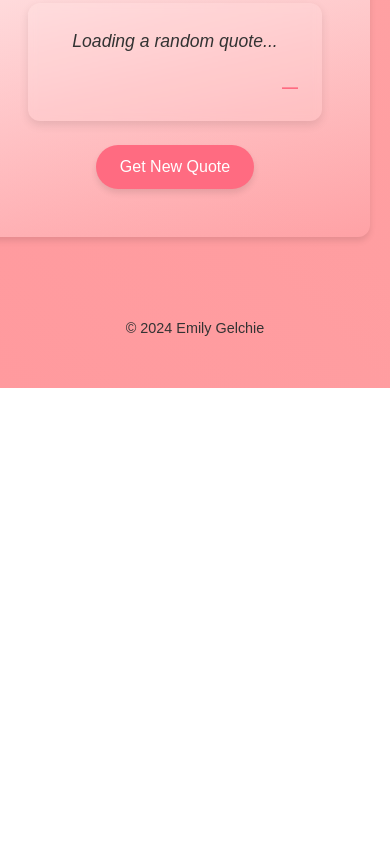
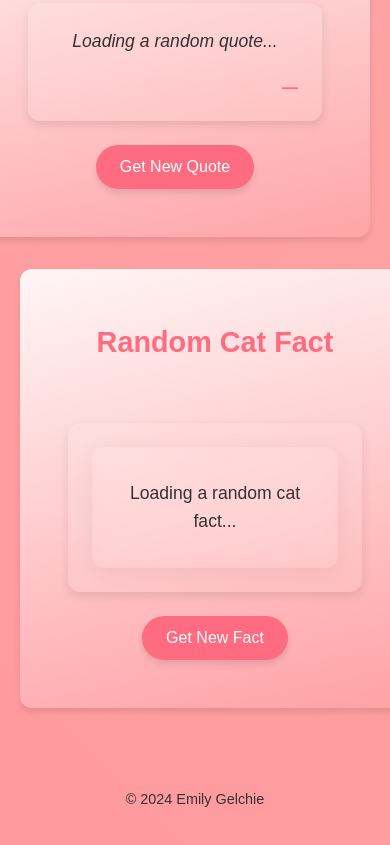
Before and after one commit to egelchie/cs5356-hw3, a plain HTML site: page index.html in a window 390 px wide. Shown: the part 6037-6882 px from the top of the page. Before the commit the page ends 6425 px from the top, so only its background shows below. Drawn offline with Linux system fonts and the light colour scheme.

Commit message:
Restoring original script.js with cat fact API

```diff
--- a/index.html
+++ b/index.html
@@ -223,6 +223,16 @@
             <button id="new-quote-btn">Get New Quote</button>
         </div>
     </section>
+
+    <section id="cat-facts">
+        <h2>Random Cat Fact</h2>
+        <div class="fact-container">
+            <div class="fact-card">
+                <p id="fact">Loading a random cat fact...</p>
+            </div>
+            <button id="new-fact-btn">Get New Fact</button>
+        </div>
+    </section>
     </main>
 
     <footer>
--- a/script.js
+++ b/script.js
@@ -73,4 +73,24 @@ document.addEventListener("DOMContentLoaded", function () {
     if (newQuoteBtn) {
         newQuoteBtn.addEventListener("click", fetchQuote);
     }
+
+    // Cat Facts API
+    async function fetchCatFact() {
+        try {
+            const response = await fetch("https://catfact.ninja/fact");
+            const data = await response.json();
+            document.getElementById("fact").innerText = data.fact;
+        } catch (error) {
+            document.getElementById("fact").innerText = "Failed to load cat fact.";
+        }
+    }
+
+    // Fetch cat fact on page load
+    fetchCatFact();
+
+    // Get new fact when button is clicked
+    const newFactBtn = document.getElementById("new-fact-btn");
+    if (newFactBtn) {
+        newFactBtn.addEventListener("click", fetchCatFact);
+    }
 });
--- a/styles.css
+++ b/styles.css
@@ -730,3 +730,66 @@ details p {
         padding: 1.5rem;
     }
 }
+
+/* Cat Facts Section */
+#cat-facts {
+    background: linear-gradient(165deg, var(--section-bg), rgba(255, 192, 203, 0.1));
+    text-align: center;
+    padding: var(--content-spacing);
+}
+
+.fact-container {
+    max-width: 800px;
+    margin: 0 auto;
+    padding: 1rem;
+}
+
+.fact-card {
+    background: rgba(255, 255, 255, 0.1);
+    backdrop-filter: blur(5px);
+    padding: 2rem;
+    border-radius: var(--border-radius);
+    box-shadow: 0 4px 10px rgba(0, 0, 0, 0.1);
+    margin-bottom: 1.5rem;
+}
+
+#fact {
+    font-size: 1.2rem;
+    line-height: 1.6;
+    margin: 0;
+}
+
+#new-fact-btn {
+    background-color: var(--deep-pink);
+    color: white;
+    border: none;
+    padding: 0.8rem 1.5rem;
+    border-radius: 50px;
+    font-family: inherit;
+    font-size: 1rem;
+    cursor: pointer;
+    transition: all 0.3s ease;
+    box-shadow: 0 4px 6px rgba(0, 0, 0, 0.1);
+}
+
+#new-fact-btn:hover {
+    background-color: var(--primary-pink);
+    transform: translateY(-2px);
+    box-shadow: 0 6px 8px rgba(0, 0, 0, 0.15);
+}
+
+/* Dark mode adjustments */
+.dark-mode .fact-card {
+    background: rgba(0, 0, 0, 0.2);
+}
+
+/* Mobile responsiveness */
+@media (max-width: 600px) {
+    #fact {
+        font-size: 1.1rem;
+    }
+
+    .fact-card {
+        padding: 1.5rem;
+    }
+}
```
